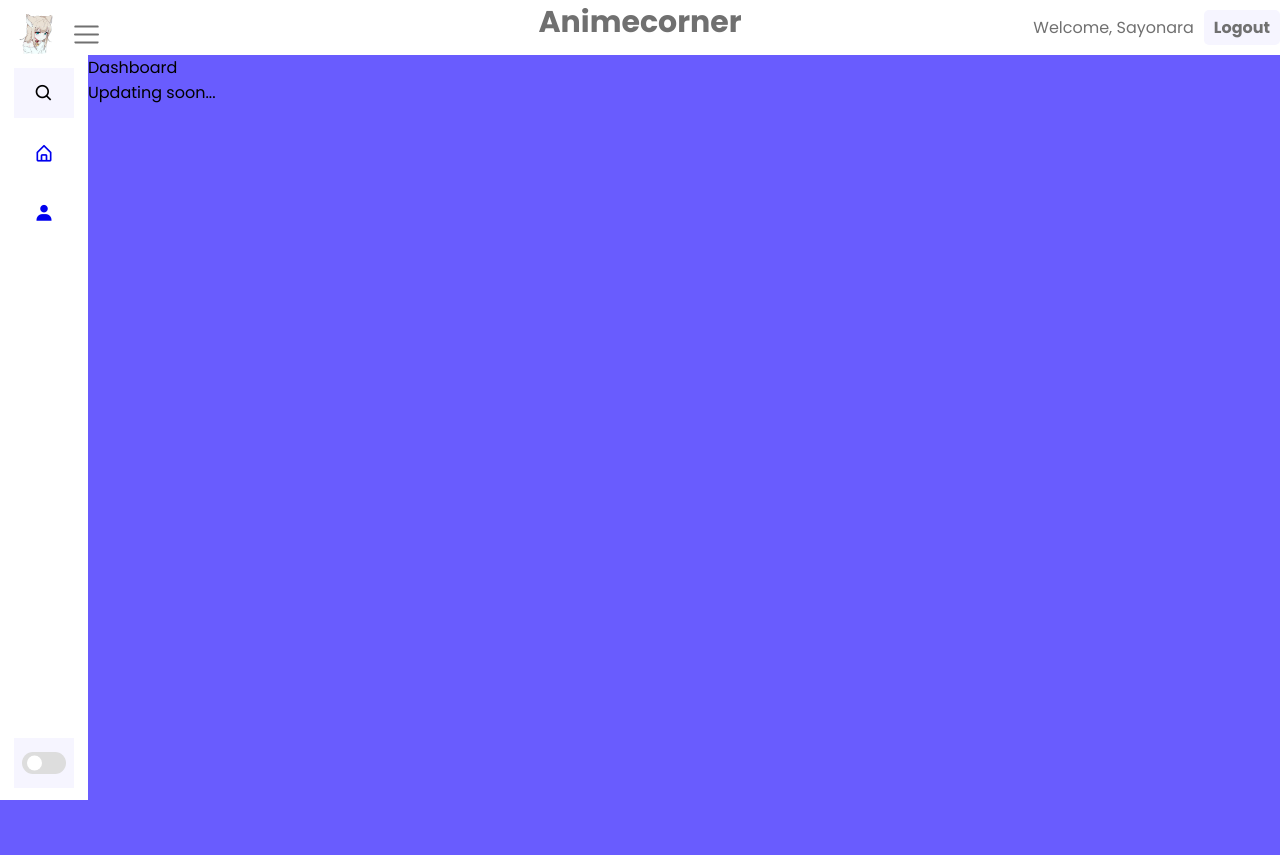
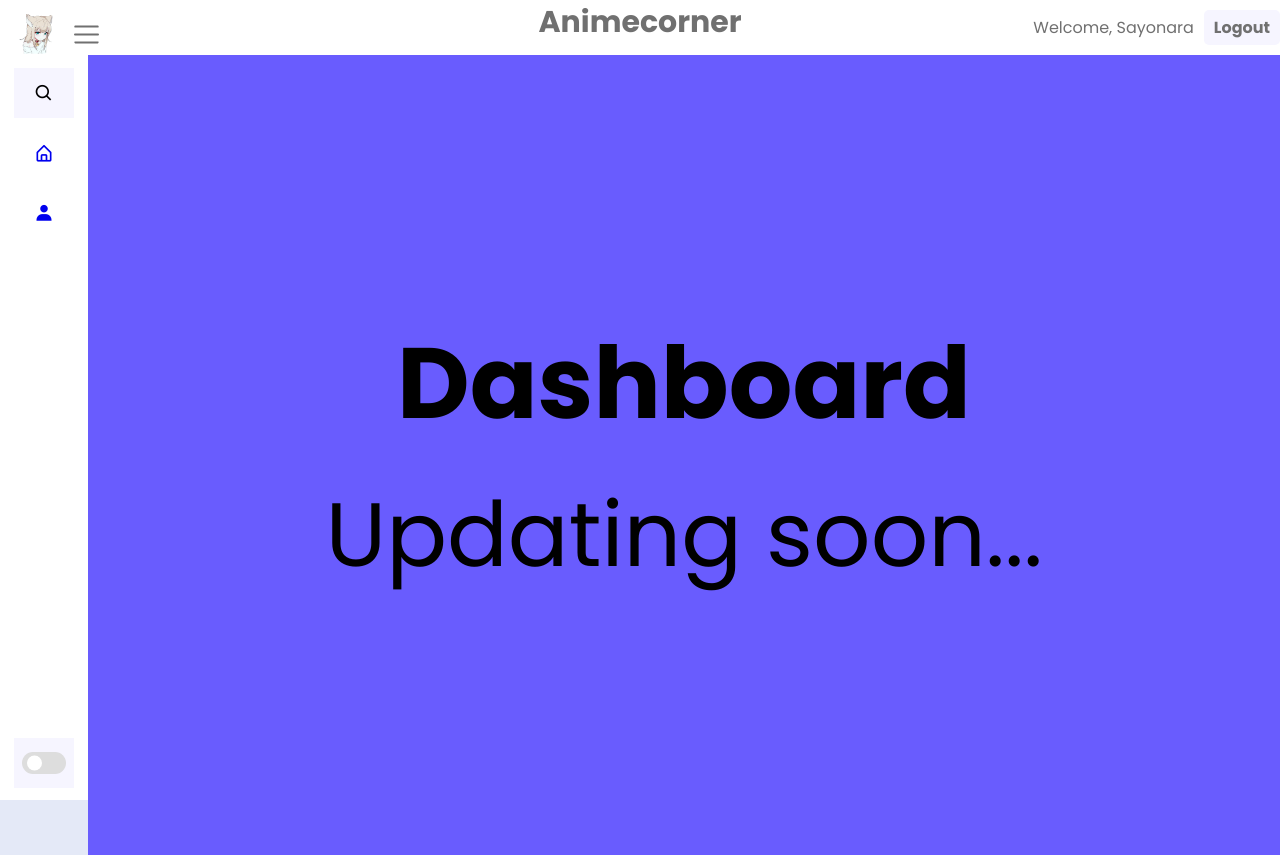
Before and after one commit to Ma0uSaMa/animecorner, a PHP site: page /admin/dashboard/dashboard.php in a window 1280 px wide. Before the commit the page ends 800 px from the top, so only its background shows below. Run offline with PHP 8.4, Linux system fonts and the light colour scheme; a user stored in the database is signed in.

Commit message:
Update dashboard_sidebar.css

```diff
--- a/css/dashboard_sidebar.css
+++ b/css/dashboard_sidebar.css
@@ -307,10 +307,10 @@
 /* --dashboard.php--  */
 .home{
 	 position: absolute;
-  top: 55px;
-  left: 250px;
-  height: calc(100vh - 55px);
-  width: calc(100% - 250px);
+  	top: 55px;
+  	left: 250px;
+ 	height: calc(100vh - 55px);
+  	width: calc(100% - 250px);
 	transition: var(--tran-04);
 	background: var(--primary-color);
 	justify-content: center;
@@ -322,3 +322,23 @@
 	width: calc(100% - 88px);
 	transition: var(--tran-04);
 }
+
+section.home {
+  display: flex;
+  flex-direction: column;
+  justify-content: center;
+  align-items: center;
+  height: 100%;
+  padding: 20px;
+  text-align: center;
+}
+
+section.home .text {
+  font-size: 100px; /* Adjust the font size as needed */
+  font-weight: bold;
+  margin-bottom: 10px; /* Adjust the margin as needed */
+}
+
+section.home p {
+  font-size: 90px; /* Adjust the font size as needed */
+}
```
